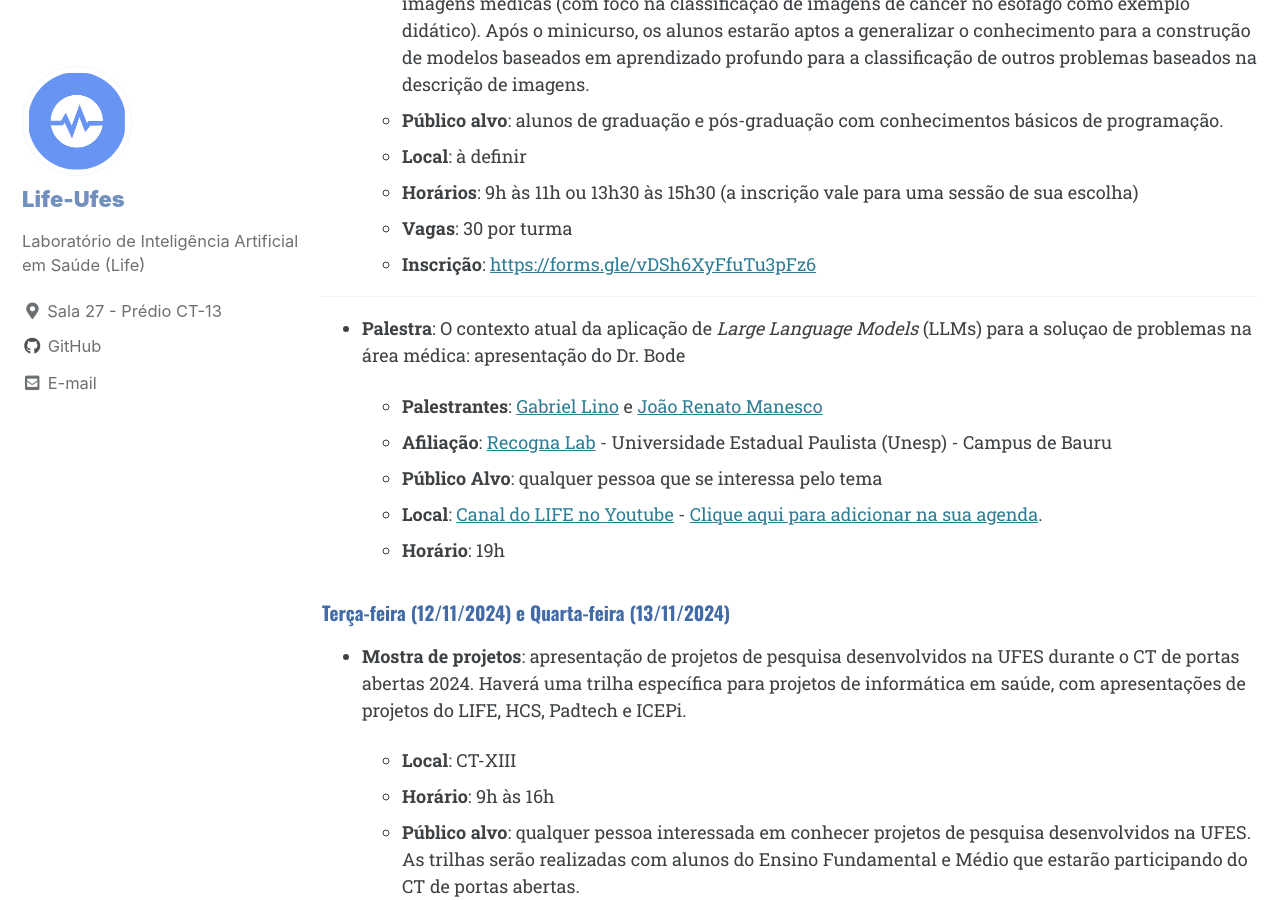
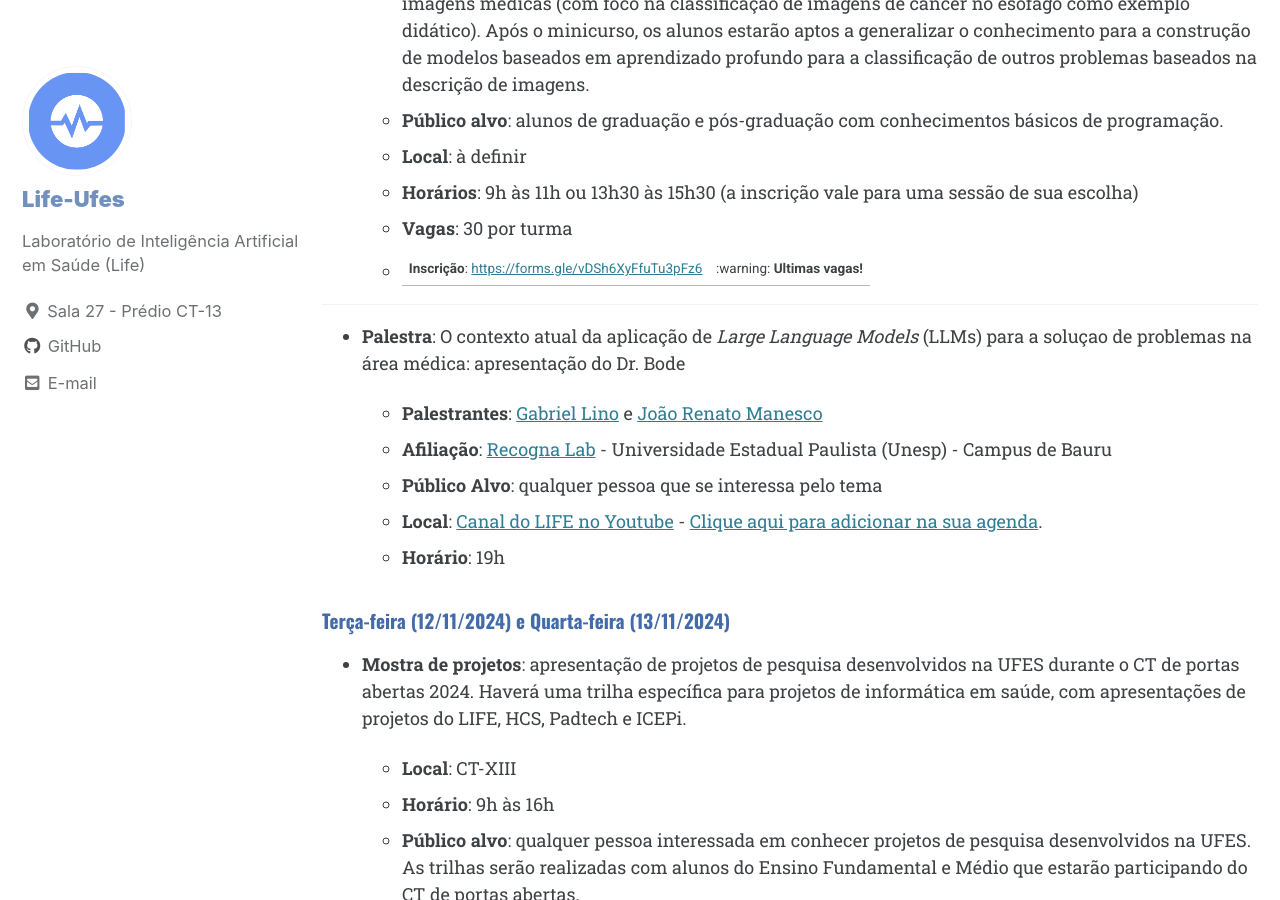
Before and after one commit to life-ufes/site, a Jekyll site: the page built from _pages/semana.md, in a window 1280 px wide and 900 px high, scrolled down 1445 px. Built offline with Jekyll 4.4.1, drawn with Linux system fonts in a browser that asks for light colours; cached includes are drawn as plain includes; some of the changed text lies outside the part shown.

Commit message:
ultimas vagas sis

```diff
--- a/_pages/semana.md
+++ b/_pages/semana.md
@@ -24,7 +24,7 @@ O evento é 100% gratuito e ocorre dentro da [Semana do Conhecimento da UFES](ht
   - **Local**: à definir
   - **Horários**: 9h às 11h ou 13h30 às 15h30 (a inscrição vale para uma sessão de sua escolha)
   - **Vagas**: 30 por turma
-  - **Inscrição**: [https://forms.gle/vDSh6XyFfuTu3pFz6](https://forms.gle/vDSh6XyFfuTu3pFz6)
+  - **Inscrição**: [https://forms.gle/vDSh6XyFfuTu3pFz6](https://forms.gle/vDSh6XyFfuTu3pFz6) | :warning: **Ultimas vagas!**
 
 
 ____
@@ -73,7 +73,7 @@ Principais projetos a serem apresentados:
   - **Local**: auditório do CT-XIII
   - **Horário**: 13h às 17h
   - **Vagas**: 40
-  - **Inscrição**: [https://forms.gle/bXSoRbNTUkgcfezMA](https://forms.gle/bXSoRbNTUkgcfezMA)
+  - **Inscrição**: [https://forms.gle/bXSoRbNTUkgcfezMA](https://forms.gle/bXSoRbNTUkgcfezMA) | :warning: **Ultimas vagas!**
 
 ____
 - Agenda do Workshop:
```
